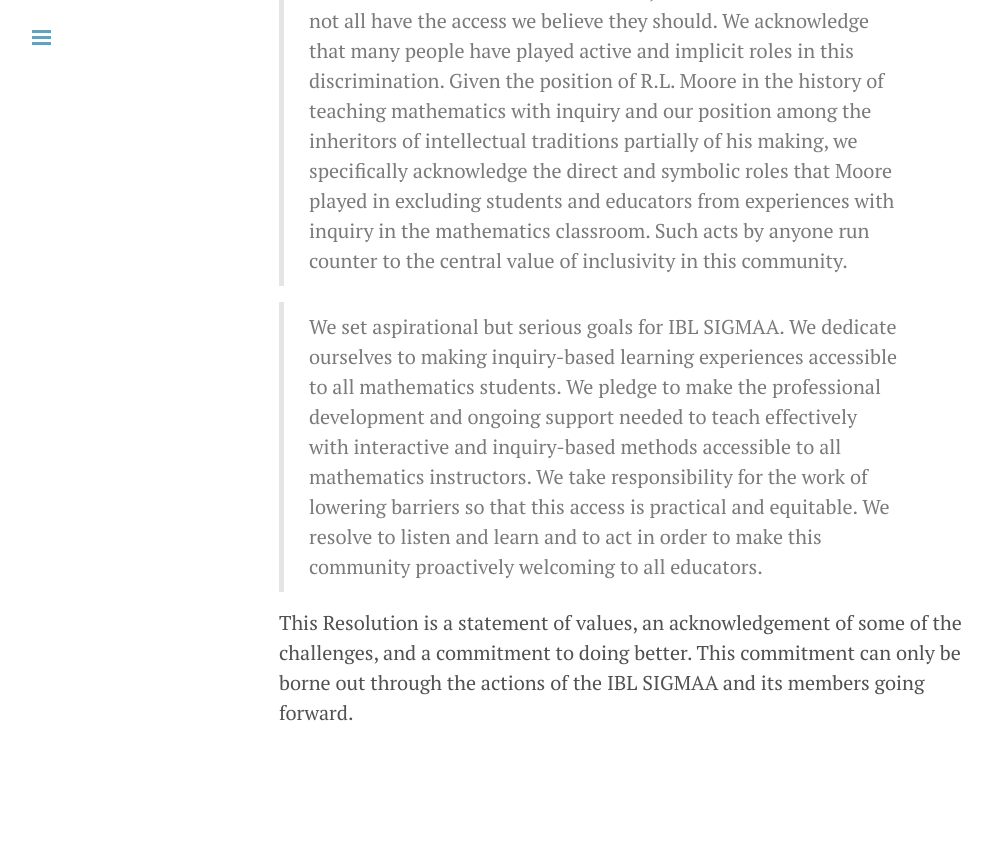
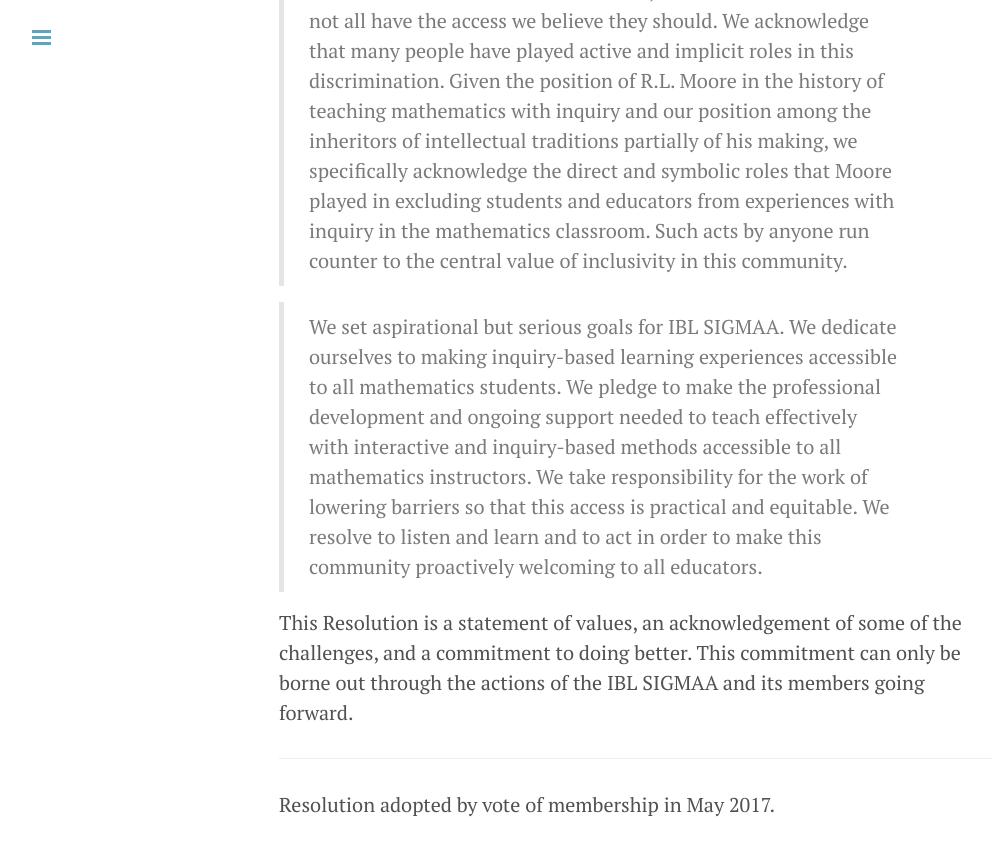
Before and after one commit to theronhitchman/iblsigmaa, a Jekyll site: the page built from inclusivity.md, in a window 1280 px wide and 900 px high, scrolled down 1207 px. Shown: the top 856 px of the window, without its empty margins (1-993 px from the left). Built offline with Jekyll 4.4.1, drawn with Linux system fonts in a browser that asks for light colours; before the commit the page ends 2015 px from its top, so only the background shows below that.

Commit message:
last minute changes before going live

```diff
--- a/inclusivity.md
+++ b/inclusivity.md
@@ -59,3 +59,7 @@
 This Resolution is a statement of values, an acknowledgement of some of the
 challenges, and a commitment to doing better. This commitment can only be borne
 out through the actions of the IBL SIGMAA and its members going forward.
+
+---
+
+Resolution adopted by vote of membership in May 2017.
```
Also changed, not shown: contact.md (+2 -1 lines).
